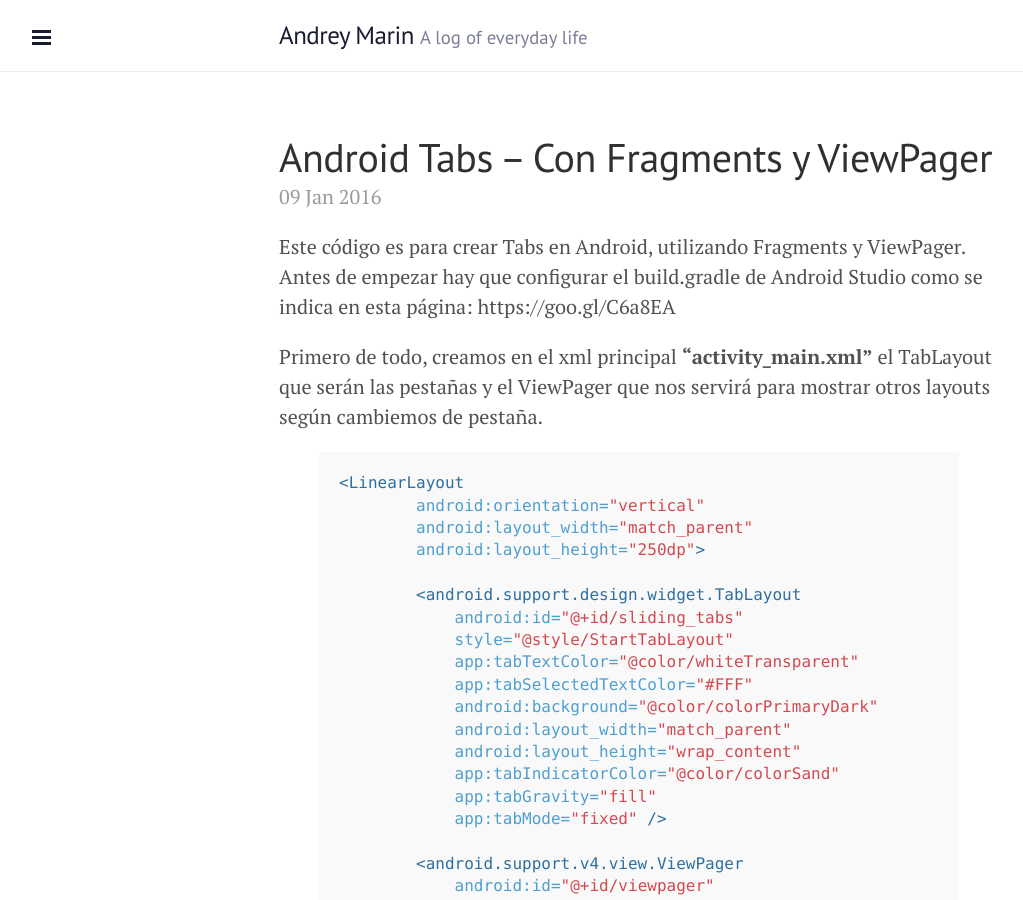
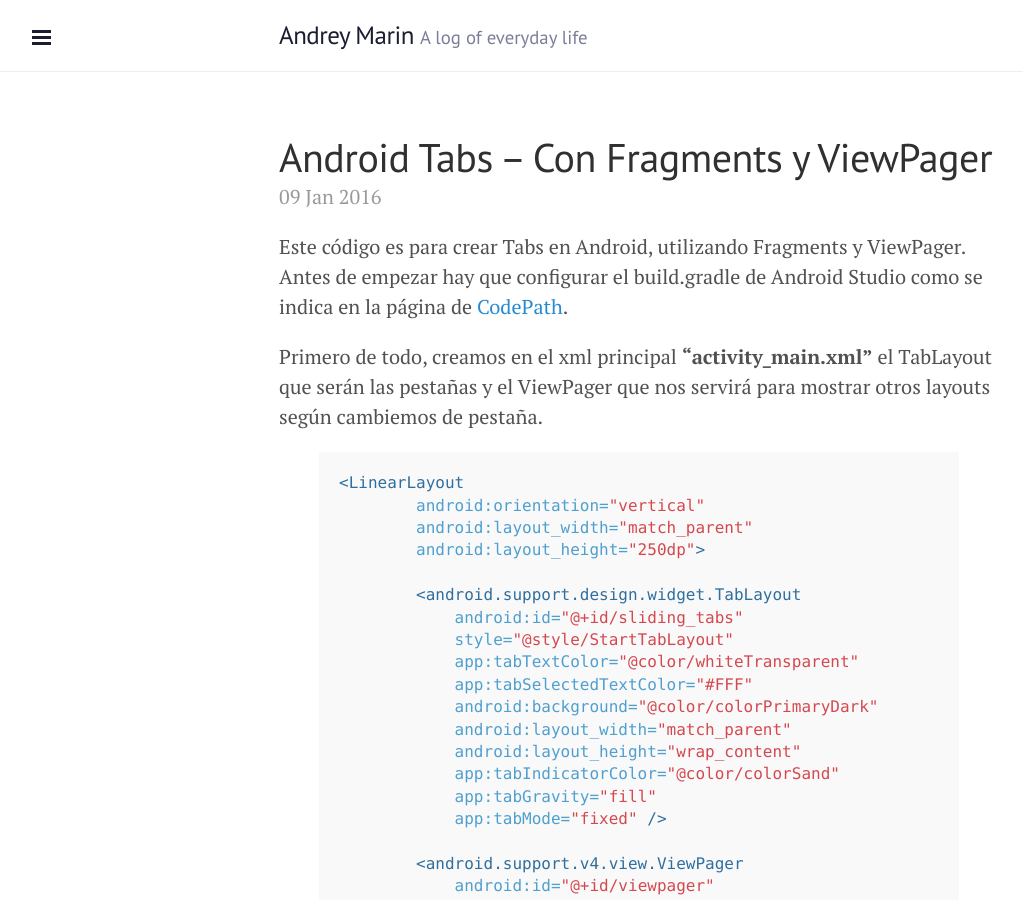
Before and after one commit to andreycattalin/andreycattalin.github.io, a Jekyll site: the page built from _posts/2016-01-09-android-tabs-con-fragments-y-viewpager.markdown, in a window 1280 px wide and 900 px high. Shown: the whole window, without its empty margins (1-1024 px from the left). Built offline with Jekyll 4.4.1, drawn with Linux system fonts in a browser that asks for light colours.

Commit message:
Post update: Android Tabs – Con Fragments y ViewPager

```diff
--- a/_posts/2016-01-09-android-tabs-con-fragments-y-viewpager.markdown
+++ b/_posts/2016-01-09-android-tabs-con-fragments-y-viewpager.markdown
@@ -5,7 +5,7 @@ layout: post
 tags: [Android, Tabs, Fragments, ViewPager, TabLayout, FragmentPagerAdapter]
 categories: [Android]
 ---
-Este código es para crear Tabs en Android, utilizando Fragments y ViewPager. Antes de empezar hay que configurar el build.gradle de Android Studio como se indica en esta página: https://goo.gl/C6a8EA
+Este código es para crear Tabs en Android, utilizando Fragments y ViewPager. Antes de empezar hay que configurar el build.gradle de Android Studio como se indica en la página de <a href="https://goo.gl/C6a8EA">CodePath</a>.
 
 Primero de todo, creamos en el xml principal <b>"activity_main.xml"</b> el TabLayout que serán las pestañas y el ViewPager que nos servirá para mostrar otros layouts según cambiemos de pestaña.
 
```
